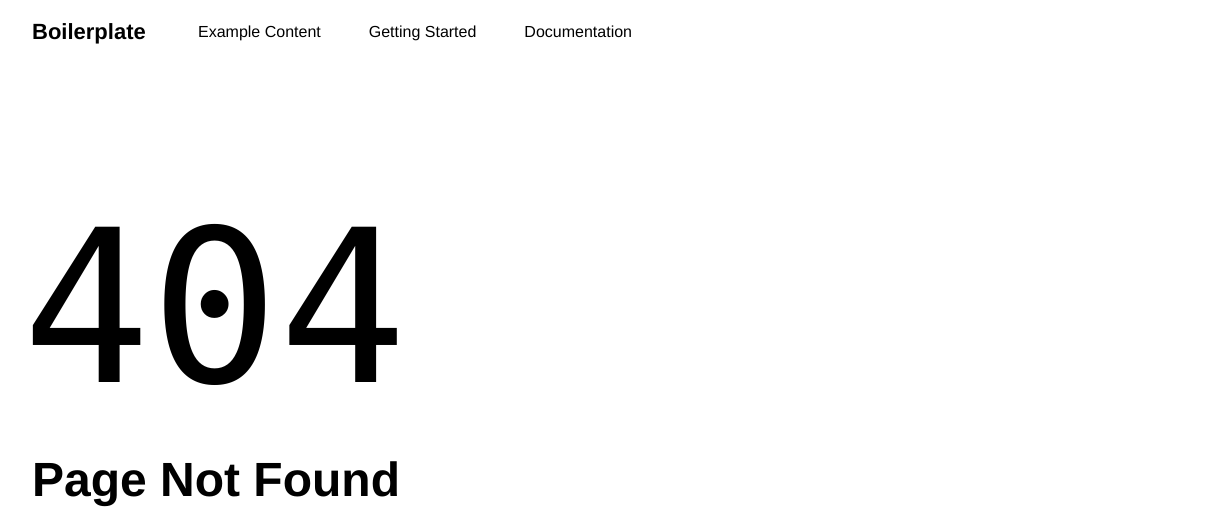
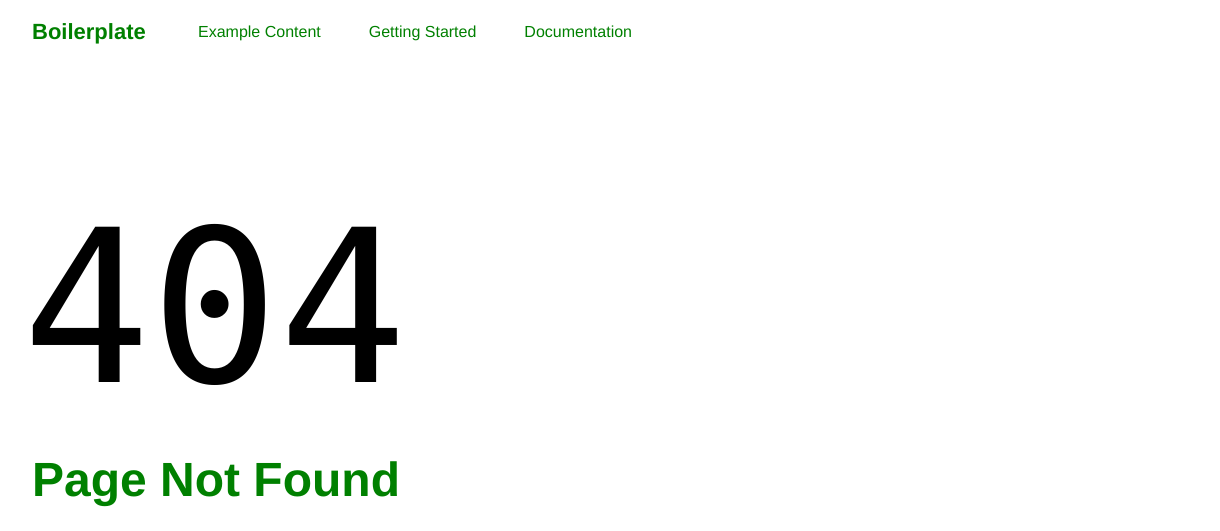
Before and after one commit to alexkli/helix-tutorial, a website: page 404.html in a window 1280 px wide. Shown: the top 531 px of the page, 0-1220 px from the left. Drawn offline with Linux system fonts and the light colour scheme; files whose address does not match are found by name.

Commit message:
make headings and nav font color green

```diff
--- a/blocks/header/header.css
+++ b/blocks/header/header.css
@@ -13,6 +13,10 @@ header nav {
   height: var(--nav-height);
   box-sizing: border-box;
   font-family: var(--body-font-family);
+}
+
+header nav {
+  color: green;
 }
 
 header nav a:any-link {
--- a/blocks/hero/hero.css
+++ b/blocks/hero/hero.css
@@ -18,7 +18,7 @@ main .hero h1 {
     max-width: 1200px;
     margin-left: auto;
     margin-right: auto;
-    color: white;
+    /* color: white; */
 }
 
 
--- a/styles/styles.css
+++ b/styles/styles.css
@@ -62,6 +62,7 @@ header {
 
 h1, h2, h3,
 h4, h5, h6 {
+  color: green;
   font-family: var(--heading-font-family);
   font-weight: 600;
   line-height: 1.25;
```
